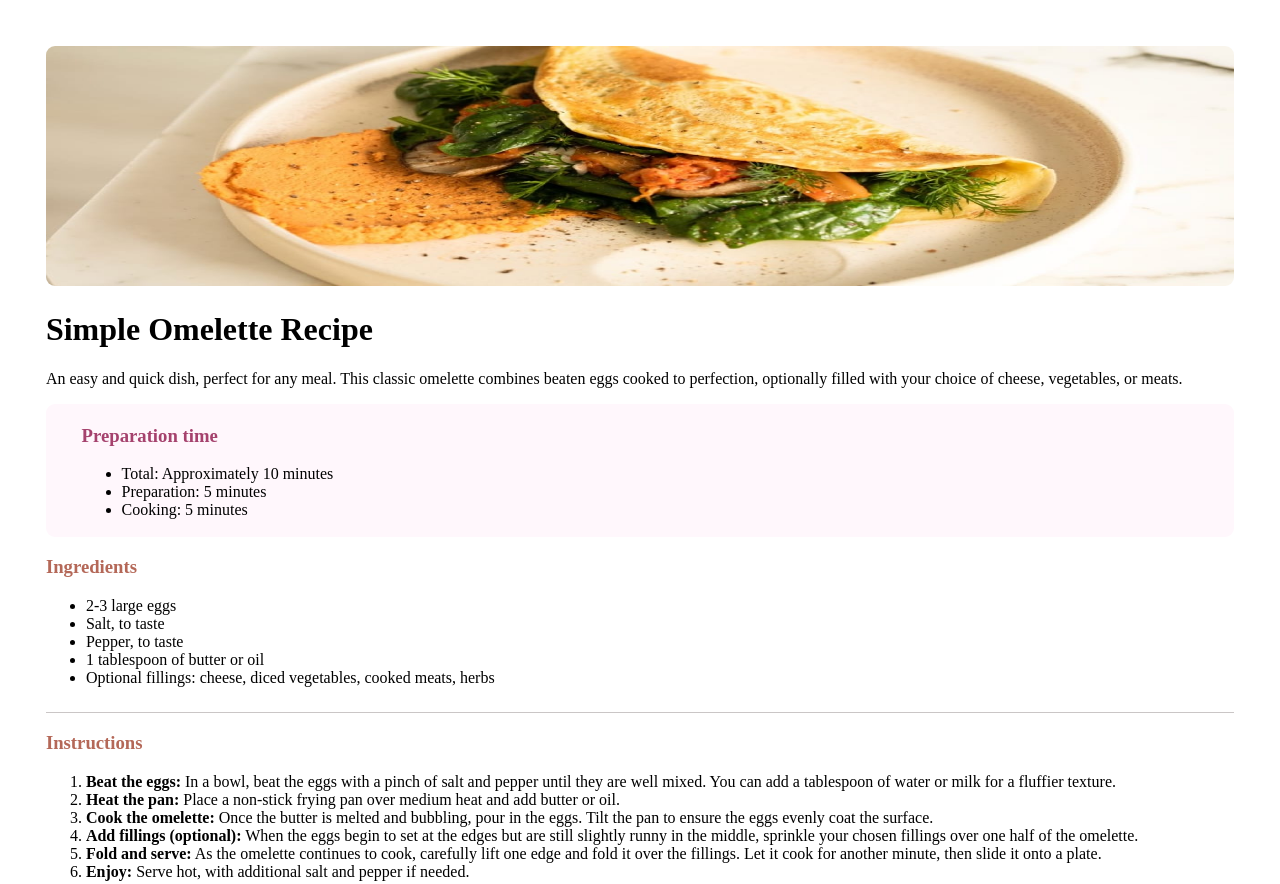
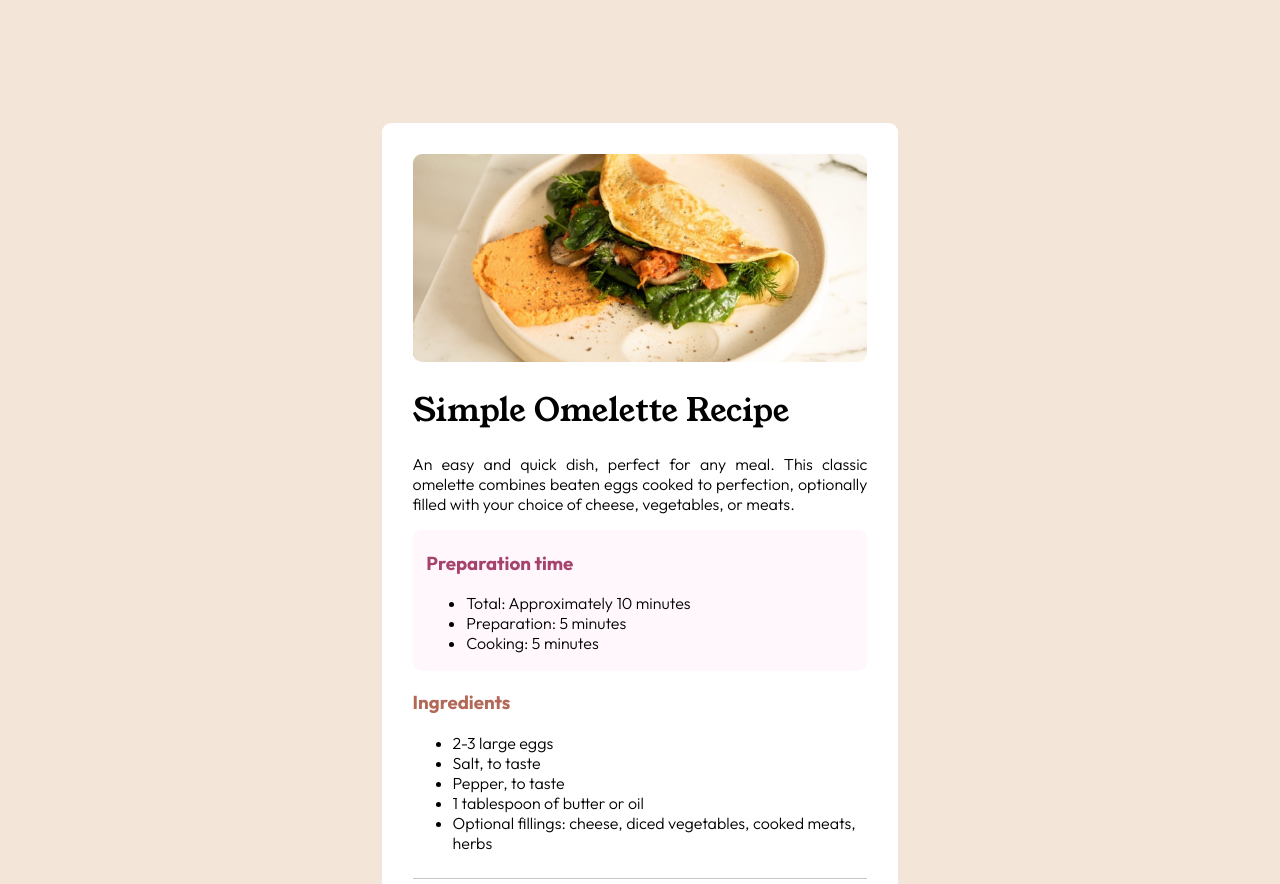
Before and after one commit to joynul0/Simple-Omlette-Recipe, a plain HTML site: page index.html in a window 1280 px wide. Shown: the top 884 px of the page. Drawn offline with Linux system fonts and the light colour scheme.

Commit message:
Oriented

```diff
--- a/index.html
+++ b/index.html
@@ -6,18 +6,23 @@
     <title>Simple Omelette Recipe</title>
     <link rel="stylesheet" href="style.css">
 
-<body>
-    <div class="main" style="padding: 3%; ">
+    <link rel="preconnect" href="https://fonts.googleapis.com">
+<link rel="preconnect" href="https://fonts.gstatic.com" crossorigin>
+<link href="https://fonts.googleapis.com/css2?family=Outfit:wght@100..900&family=Young+Serif&display=swap" rel="stylesheet">
+<body class="outfit-font">
+    <div class="body">
+        <div class="width">
+    <div class="main" style="padding:6%;" >
     <div class="image">
-        <img src="image-omelette.jpeg" width="100%" height="240px" style="border-radius:9px ;">
+        <img src="image-omelette.jpeg" width="100%" height="20%" style="border-radius:9px ;">
     </div>
     <div>
-        <h1 style="font-family: Old Georgia, 'Times New Roman', Times, serif;">Simple Omelette Recipe</h1>
+        <h1 class="young-serif-regular">Simple Omelette Recipe</h1>
         <p style="text-align: justify;">An easy and quick dish, perfect for any meal. This classic omelette combines beaten eggs cooked to perfection, optionally filled with your choice of cheese, vegetables, or meats.</p>
     </div>
     <div class="blog_1" style="background-color:#FFF7FC ; border-radius: 9px;">
 
-       <div style="; padding: 2px; padding-left: 3%">
+       <div style="padding: 2px; padding-left: 3%">
         <h3 style="color: #a5426d;">Preparation time</h3>
         <ul>
             <li>Total: Approximately 10 minutes</li>
@@ -83,9 +88,12 @@
     </div>
 
     </div>
+    </div>
+    </div>
 
     <footer>
-        <p style="text-align: center;margin-top: 5%;"> Challenge by <a href="https://www.frontendmentor.io/?ref=challenge" style="font-style: normal; text-decoration: none;">Frontend Mentor</a> . Coded by <span style="font-weight: 700; font-family: Arial, Helvetica, sans-serif;">Joynul Abedin</span>.</p>
+        <p> Challenge by <a href="https://www.frontendmentor.io/?ref=challenge" style="font-style: normal; text-decoration: none;">Frontend Mentor</a> . Coded by <span style="font-weight: 700; font-family: Arial, Helvetica, sans-serif;">Joynul Abedin</span>.</p>
     </footer>
+
 </body>
 </html>
--- a/style.css
+++ b/style.css
@@ -1,20 +1,56 @@
+/* Font */
+.young-serif-regular {
+  font-family: "Young Serif", serif;
+  font-weight: 400;
+  font-style: normal;
+}
+
+.outfit-font {
+  font-family: "Outfit", serif;
+  font-optical-sizing: auto;
+  font-weight: 300;
+  font-style: normal;
+  background-color: #F3E5D8;
+  padding: 9%;
+  padding-bottom: 0%;
+}
+
 .inner_line {
   background-color: #cac6c6;
   width: 100%;
   height: 1.5px;
   margin-top: 25px;
 }
-.ins{
+.ins {
   font-weight: 600;
 }
-.data{
+.data {
   display: flex;
   align-items: center;
   width: 100%;
-
 }
 .table_line {
   background-color: #cac6c6;
   width: 100%;
   height: 1.5px;
 }
+
+
+.body{
+    display: grid;
+    align-items: center;
+
+}
+.width{
+    width: 50%;
+    margin: auto;
+}
+.main{
+    background-color: white;
+    border-radius: 9px;
+
+}
+footer{
+  text-align: center;
+  margin-top: 5%;
+}
```
Lines whose indentation alone changed are shown as unchanged.
